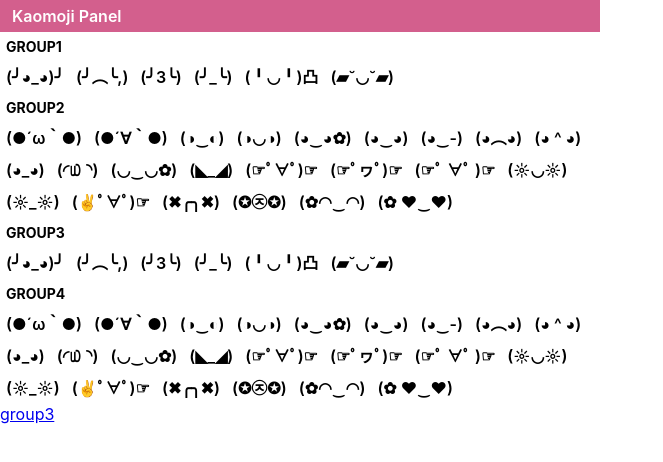
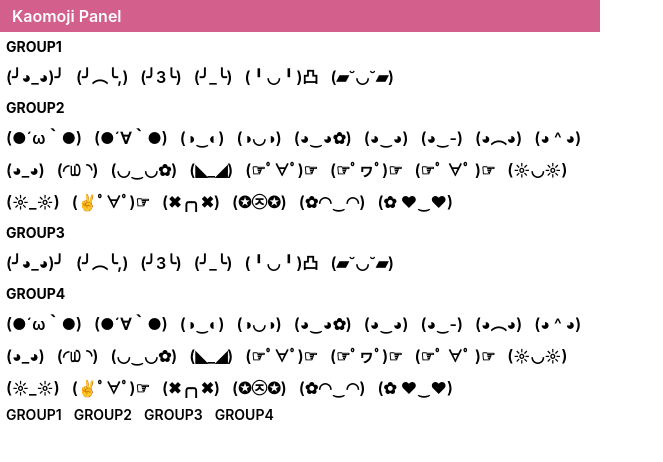
Before and after one commit to mayudev/kaomoji-panel, a React (Create React App) app: page / in a window 1280 px wide. Shown: the top 462 px of the page, without its empty margins (0-663 px from the left). Built offline with nearby package versions, Linux system fonts and the light colour scheme.

Commit message:
feat: navigation

```diff
--- a/src/components/Display.tsx
+++ b/src/components/Display.tsx
@@ -12,11 +12,15 @@ function Display() {
 
   const groups = [group1, group2, group3, group4];
 
+  const names: string[] = [];
+
   const display = groups.map((group) => {
     if (group.length === 0) return false;
 
     // First element of the array is the group name
     const groupName = group[0];
+
+    names.push(groupName);
 
     return (
       <Group
@@ -28,12 +32,18 @@ function Display() {
     );
   });
 
+  const navigation = names.map((name) => {
+    return (
+      <a className="Link" key={name} href={"#" + name}>
+        {name}
+      </a>
+    );
+  });
+
   return (
     <>
       <div className="Display">{display}</div>
-      <footer>
-        <a href="#Group3">group3</a>
-      </footer>
+      <nav className="Navigation">{navigation}</nav>
     </>
   );
 }
--- a/src/styles/_colors.scss
+++ b/src/styles/_colors.scss
@@ -6,6 +6,7 @@
   // Theme independent
   --background-header: #d35f8d;
   --text-elevated: #b48ead;
+  --text-selected: #81a1c1;
 }
 
 @media (prefers-color-scheme: dark) {
--- a/src/styles/display.scss
+++ b/src/styles/display.scss
@@ -3,3 +3,17 @@
   height: auto;
   max-height: 100%;
 }
+
+.Link {
+  font-size: 14px;
+  font-weight: 600;
+  padding: var(--padding);
+
+  color: var(--text-primary);
+  text-transform: uppercase;
+  text-decoration: none;
+}
+
+.Link--active {
+  border-bottom: 1px solid var(--text-selected);
+}
```
